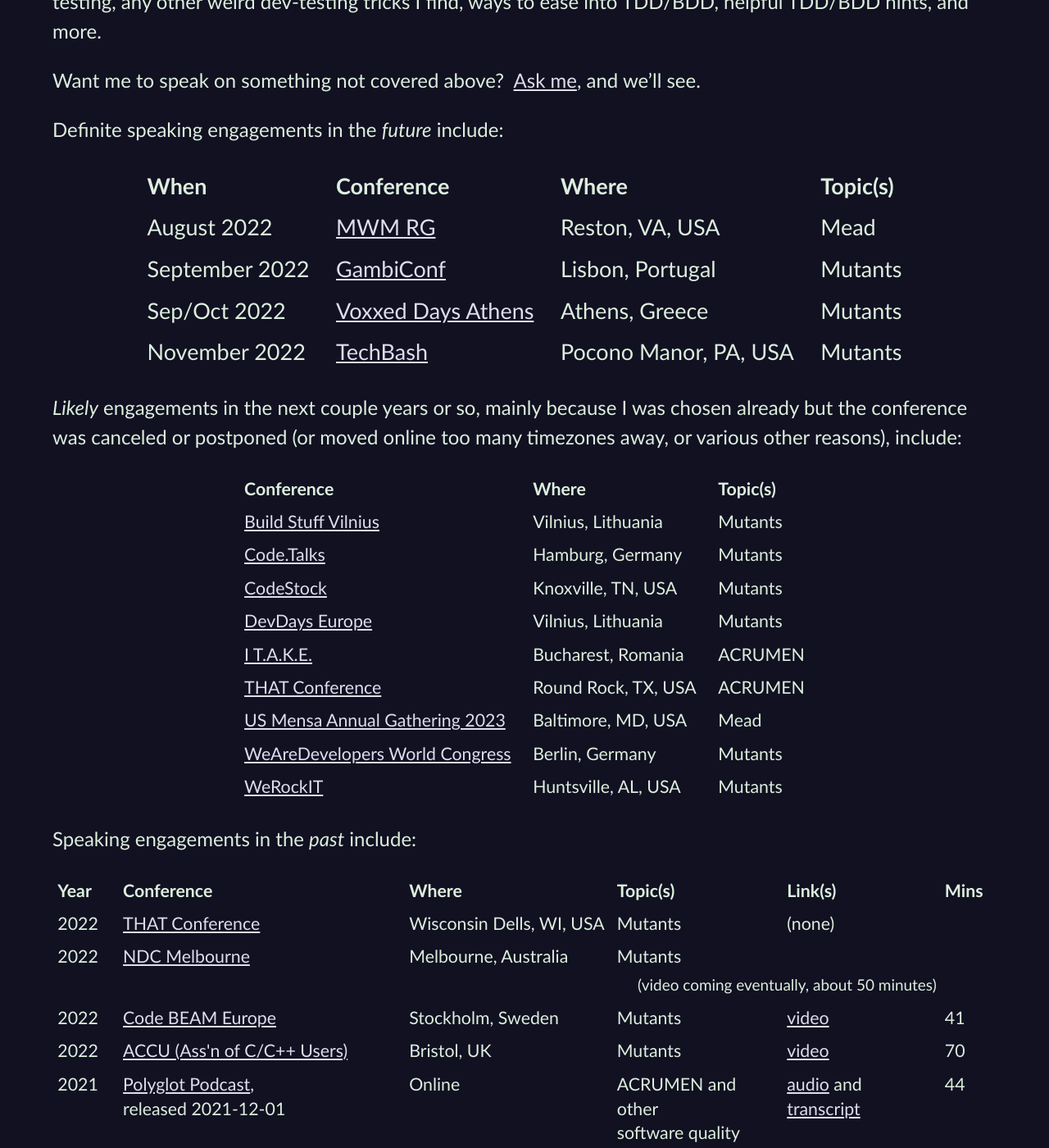
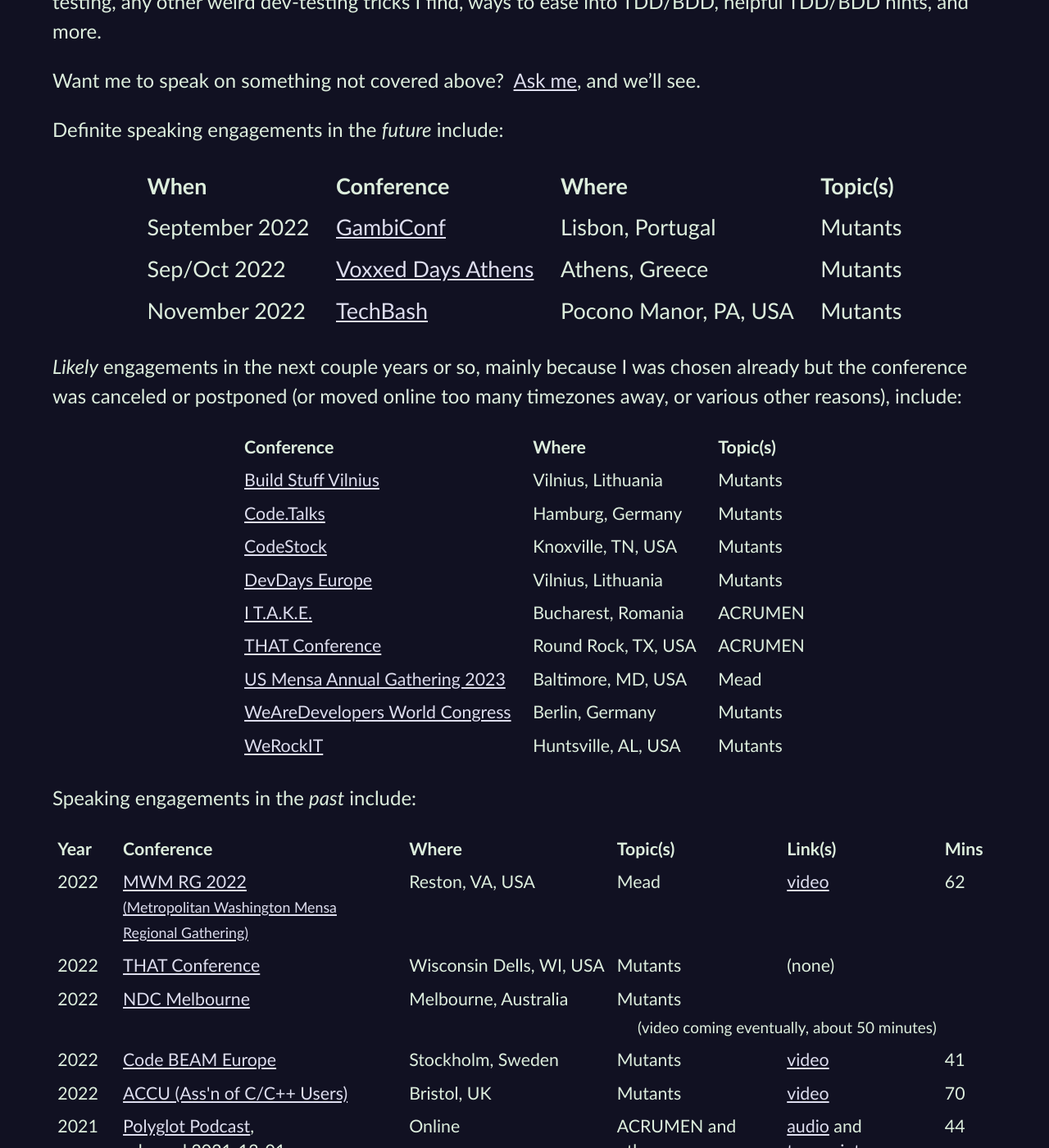
Before and after one commit to CodosaurusLLC/CodosaurusLLC.github.io, a Jekyll site: the page built from speaking.md, in a window 1280 px wide and 1400 px high, scrolled down 1296 px. Shown: the whole window at 82% size. Built offline with Jekyll 4.4.1, drawn with Linux system fonts in a browser that asks for light colours; some of the changed lines change nothing that is shown.

Commit message:
move mwm rg mead talk to past

```diff
--- a/speaking.md
+++ b/speaking.md
@@ -113,7 +113,6 @@
 
 |When||Conference||Where||Topic(s) |
 |-|
-|August&nbsp;2022||[MWM RG](http://mwmrg.org/){:rel="nofollow" target="_new"}||Reston, VA, USA||Mead|
 |September&nbsp;2022||[GambiConf](https://gambiconf.dev/){:rel="nofollow" target="_new"}||Lisbon, Portugal||Mutants|
 |Sep/Oct&nbsp;2022||[Voxxed Days Athens](https://voxxeddays.com/athens/){:rel="nofollow" target="_new"}||Athens, Greece||Mutants|
 |November&nbsp;2022||[TechBash](https://techbash.com/){:rel="nofollow" target="_new"}||Pocono Manor, PA, USA||Mutants|
@@ -156,6 +155,14 @@
   <tbody>
     <tr>
       <td class="numeric">2022</td>
+      <td><a href="https://pandemicrg2022.wordpress.com/" rel="nofollow" target="_new">MWM RG 2022<br/><small>(Metropolitan Washington Mensa<br/>Regional Gathering)</small></a></td>
+      <td>Reston, VA, USA</td>
+      <td>Mead</td>
+      <td><a href="https://www.youtube.com/watch?v=jwjVYhl4rqI" target="_new">video</a></td>
+      <td class="numeric">62</td>
+    </tr>
+    <tr>
+      <td class="numeric">2022</td>
       <td><a href="https://that.us/events/wi/2022/" rel="nofollow" target="_new">THAT Conference</a></td>
       <td>Wisconsin Dells, WI, USA</td>
       <td>Mutants</td>
@@ -178,7 +185,7 @@
       <td><a href="https://codesync.global/conferences/code-beam-sto-2022/" rel="nofollow" target="_new">Code BEAM Europe</a></td>
       <td>Stockholm, Sweden</td>
       <td>Mutants</td>
-      <td><a href="https://www.youtube.com/watch?v=X9tqoJ_wDgA" rel="nofollow" target="_new">video</a></td>
+      <td><a href="https://www.youtube.com/watch?v=X9tqoJ_wDgA" target="_new">video</a></td>
       <td class="numeric">41</td>
     </tr>
     <tr>
@@ -186,7 +193,7 @@
       <td><a href="https://accu.org/conf-main/main/" rel="nofollow" target="_new">ACCU (Ass'n of C/C++ Users)</a></td>
       <td>Bristol, UK</td>
       <td>Mutants</td>
-      <td><a href="https://youtu.be/xBZqis7SBnw" rel="nofollow" target="_new">video</a></td>
+      <td><a href="https://youtu.be/xBZqis7SBnw" target="_new">video</a></td>
       <td class="numeric">70</td>
     </tr>
     <tr>
@@ -194,7 +201,7 @@
       <td><a href="https://www.therelicans.com/polyglot" rel="nofollow" target="_new">Polyglot Podcast</a>,<br/>released 2021-12-01</td>
       <td>Online</td>
       <td>ACRUMEN and other<br/>software quality</td>
-      <td><a href="https://www.therelicans.com/polyglot/appropriate-correct-robust-usable-maintainable-and-efficient-acrumen-with-dave-aronson" rel="nofollow" target="_new">audio</a> and <a href="https://dev.to/newrelic/appropriate-correct-robust-usable-maintainable-and-efficient-acrumen-with-dave-aronson-4f71" rel="nofollow" target="_new">transcript</a></td>
+      <td><a href="https://www.therelicans.com/polyglot/appropriate-correct-robust-usable-maintainable-and-efficient-acrumen-with-dave-aronson" target="_new">audio</a> and <a href="https://dev.to/newrelic/appropriate-correct-robust-usable-maintainable-and-efficient-acrumen-with-dave-aronson-4f71" target="_new">transcript</a></td>
       <td class="numeric">44</td>
     </tr>
     <tr>
@@ -257,7 +264,7 @@
       <td><a href="https://ndcsydney.com/" rel="nofollow" target="_new">NDC Sydney</a></td>
       <td>Online, darnit!</td>
       <td>Mutants</td>
-      <td><a href="https://www.youtube.com/watch?v=vQrnVD6CbxU" rel="nofollow" target="_new">video</a></td>
+      <td><a href="https://www.youtube.com/watch?v=vQrnVD6CbxU" target="_new">video</a></td>
       <td class="numeric">52</td>
     </tr>
     <tr>
@@ -265,7 +272,7 @@
       <td><a href="https://www.devtalks.ro/bucharest/" rel="nofollow" target="_new">DevTalks Bucharest / Reimagined</a></td>
       <td>Online, dagnabit!</td>
       <td>Mutants</td>
-      <td><a href="https://www.youtube.com/embed/tknqCCVQlIA?start=24963&version=3&end=26790" rel="nofollow" target="_new">video</a></td>
+      <td><a href="https://www.youtube.com/embed/tknqCCVQlIA?start=24963&version=3&end=26790" target="_new">video</a></td>
       <td class="numeric">31</td>
     </tr>
     <!-- <tr class="notes">
@@ -276,7 +283,7 @@
       <td><a href="https://rubyrogues.com/" rel="nofollow" target="_new">Ruby Rogues Podcast</a></td>
       <td>Online</td>
       <td>Mutants</td>
-      <td><a href="https://rubyrogues.com/467/" rel="nofollow" target="_new">audio</a></td>
+      <td><a href="https://rubyrogues.com/467/" target="_new">audio</a></td>
       <td class="numeric">68</td>
     </tr>
     <tr>
@@ -284,7 +291,7 @@
       <td><a href="https://www.jsconfhi.com/" rel="nofollow" target="_new">JSConf Hawai'i</a></td>
       <td>Waikiki, HI, USA</td>
       <td>Mutants</td>
-      <td><a href="https://www.youtube.com/watch?v=yNMBOj7JUPs" rel="nofollow" target="_new">video</a></td>
+      <td><a href="https://www.youtube.com/watch?v=yNMBOj7JUPs" target="_new">video</a></td>
       <td class="numeric">22</td>
     </tr>
     <tr>
@@ -292,7 +299,7 @@
       <td><a href="https://rubyconf.org/" rel="nofollow" target="_new">RubyConf</a></td>
       <td>Nashville, TN, USA</td>
       <td>Mutants</td>
-      <td><a href="https://www.youtube.com/watch?v=9GId6mFL0_c" rel="nofollow" target="_new">video</a></td>
+      <td><a href="https://www.youtube.com/watch?v=9GId6mFL0_c" target="_new">video</a></td>
       <td class="numeric">39</td>
     </tr>
     <tr>
@@ -300,7 +307,7 @@
       <td><a href="http://www.lrtechfest.com/" rel="nofollow" target="_new">Little Rock Tech Fest</a></td>
       <td>Little Rock, AR, USA</td>
       <td>ACRUMEN</td>
-      <td><a href="https://www.youtube.com/watch?v=RT1712JkUdM" rel="nofollow" target="_new">video</a></td>
+      <td><a href="https://www.youtube.com/watch?v=RT1712JkUdM" target="_new">video</a></td>
       <td class="numeric">45</td>
     </tr>
     <tr class="notes">
@@ -311,7 +318,7 @@
       <td><a href="https://www.heartlanddc.com/" rel="nofollow" target="_new">Heartland Devconf</a></td>
       <td>Omaha, NE, USA</td>
       <td>Mutants</td>
-      <td><a href="https://www.youtube.com/watch?v=adBtsgolhvI&list=PLMrm16n64Bub8urB-bsyMyHiNPMLG7FAS" rel="nofollow" target="_new">video</a></td>
+      <td><a href="https://www.youtube.com/watch?v=adBtsgolhvI&list=PLMrm16n64Bub8urB-bsyMyHiNPMLG7FAS" target="_new">video</a></td>
       <td class="numeric">44</td>
     </tr>
     <tr class="notes">
@@ -322,7 +329,7 @@
       <td><a href="https://maintainable.fm/" rel="nofollow" target="_new">Maintainable Software Podcast</a></td>
       <td>Online</td>
       <td>ACRUMEN</td>
-      <td><a href="https://maintainable.fm/episodes/dave-aronson-putting-the-m-in-acrumen-n_6lX9fc" rel="nofollow" target="_new">audio</a></td>
+      <td><a href="https://maintainable.fm/episodes/dave-aronson-putting-the-m-in-acrumen-n_6lX9fc" target="_new">audio</a></td>
       <td class="numeric">44</td>
     </tr>
     <tr>
@@ -330,7 +337,7 @@
       <td><a href="https://github.com/elixirup/remote-meetup/" rel="nofollow" target="_new">Elixir Remote Meetup<br/>(September)</a></td>
       <td>Online</td>
       <td>Mutants and<br/>Prepending</td>
-      <td><a href="https://www.youtube.com/watch?v=lCjeKcSN41I&list=PLMrm16n64Bub8urB-bsyMyHiNPMLG7FAS" rel="nofollow" target="_new">video</a></td>
+      <td><a href="https://www.youtube.com/watch?v=lCjeKcSN41I&list=PLMrm16n64Bub8urB-bsyMyHiNPMLG7FAS" target="_new">video</a></td>
       <td class="numeric">45</td>
     </tr>
     <tr>
@@ -338,7 +345,7 @@
       <td><a href="https://www.therubyonrailspodcast.com/" rel="nofollow" target="_new">Ruby on Rails Podcast</a></td>
       <td>Pittsburgh, PA, USA</td>
       <td>Mutants</td>
-      <td><a href="https://www.therubyonrailspodcast.com/283" rel="nofollow" target="_new">audio</a></td>
+      <td><a href="https://www.therubyonrailspodcast.com/283" target="_new">audio</a></td>
       <td class="numeric">24</td>
     </tr>
     <tr class="notes">
@@ -384,7 +391,7 @@
       <td><a href="https://ndcoslo.com/" rel="nofollow" target="_new">NDC Oslo</a></td>
       <td>Oslo, Norway</td>
       <td>Mutants</td>
-      <td><a href="https://www.youtube.com/watch?v=0ZchSZPjsY0&list=PLMrm16n64Bub8urB-bsyMyHiNPMLG7FAS" rel="nofollow" target="_new">video</a></td>
+      <td><a href="https://www.youtube.com/watch?v=0ZchSZPjsY0&list=PLMrm16n64Bub8urB-bsyMyHiNPMLG7FAS" target="_new">video</a></td>
       <td class="numeric">60</td>
     </tr>
     <tr class="notes">
@@ -395,7 +402,7 @@
       <td><a href="https://novacodecamp.org/" rel="nofollow" target="_new">Nova Codecamp</a></td>
       <td>Reston, VA, USA</td>
       <td>ACRUMEN</td>
-      <td><a href="https://www.youtube.com/watch?v=1QfGyGy3EV8&list=PLMrm16n64BuaRo9N8xY8OnTOWZ5K2aFG1" rel="nofollow" target="_new">video</a></td>
+      <td><a href="https://www.youtube.com/watch?v=1QfGyGy3EV8&list=PLMrm16n64BuaRo9N8xY8OnTOWZ5K2aFG1" target="_new">video</a></td>
       <td class="numeric">60</td>
     </tr>
     <tr class="notes">
@@ -414,7 +421,7 @@
       <td><a href="https://devconf.pl/" rel="nofollow" target="_new">Devconf Poland</a></td>
       <td>Krakow, Poland</td>
       <td>ACRUMEN</td>
-      <td><a href="https://www.youtube.com/watch?v=wcREOna0_NA&list=PLMrm16n64BuaRo9N8xY8OnTOWZ5K2aFG1" rel="nofollow" target="_new">video</a></td>
+      <td><a href="https://www.youtube.com/watch?v=wcREOna0_NA&list=PLMrm16n64BuaRo9N8xY8OnTOWZ5K2aFG1" target="_new">video</a></td>
       <td class="numeric">37</td>
     </tr>
     <tr class="notes">
@@ -433,7 +440,7 @@
       <td><a href="https://elixirconf.com/" rel="nofollow" target="_new">ElixirConf</a></td>
       <td>Bellevue, WA, USA</td>
       <td>ACRUMEN</td>
-      <td><a href="https://www.youtube.com/watch?v=6V1FO1xGitU&list=PLMrm16n64BuaRo9N8xY8OnTOWZ5K2aFG1" rel="nofollow" target="_new">video</a></td>
+      <td><a href="https://www.youtube.com/watch?v=6V1FO1xGitU&list=PLMrm16n64BuaRo9N8xY8OnTOWZ5K2aFG1" target="_new">video</a></td>
       <td class="numeric">5</td>
     </tr>
     <tr>
@@ -441,7 +448,7 @@
       <td><a href="https://rubyconf.org/" rel="nofollow" target="_new">RubyConf</a></td>
       <td>New Orleans, LA, USA</td>
       <td>ACRUMEN</td>
-      <td><a href="https://www.youtube.com/embed/YMoa5JpjEtM?start=4080&end=4355" rel="nofollow" target="_new">video</a></td>
+      <td><a href="https://www.youtube.com/embed/YMoa5JpjEtM?start=4080&end=4355" target="_new">video</a></td>
       <td class="numeric">5</td>
     </tr>
     <tr>
```
